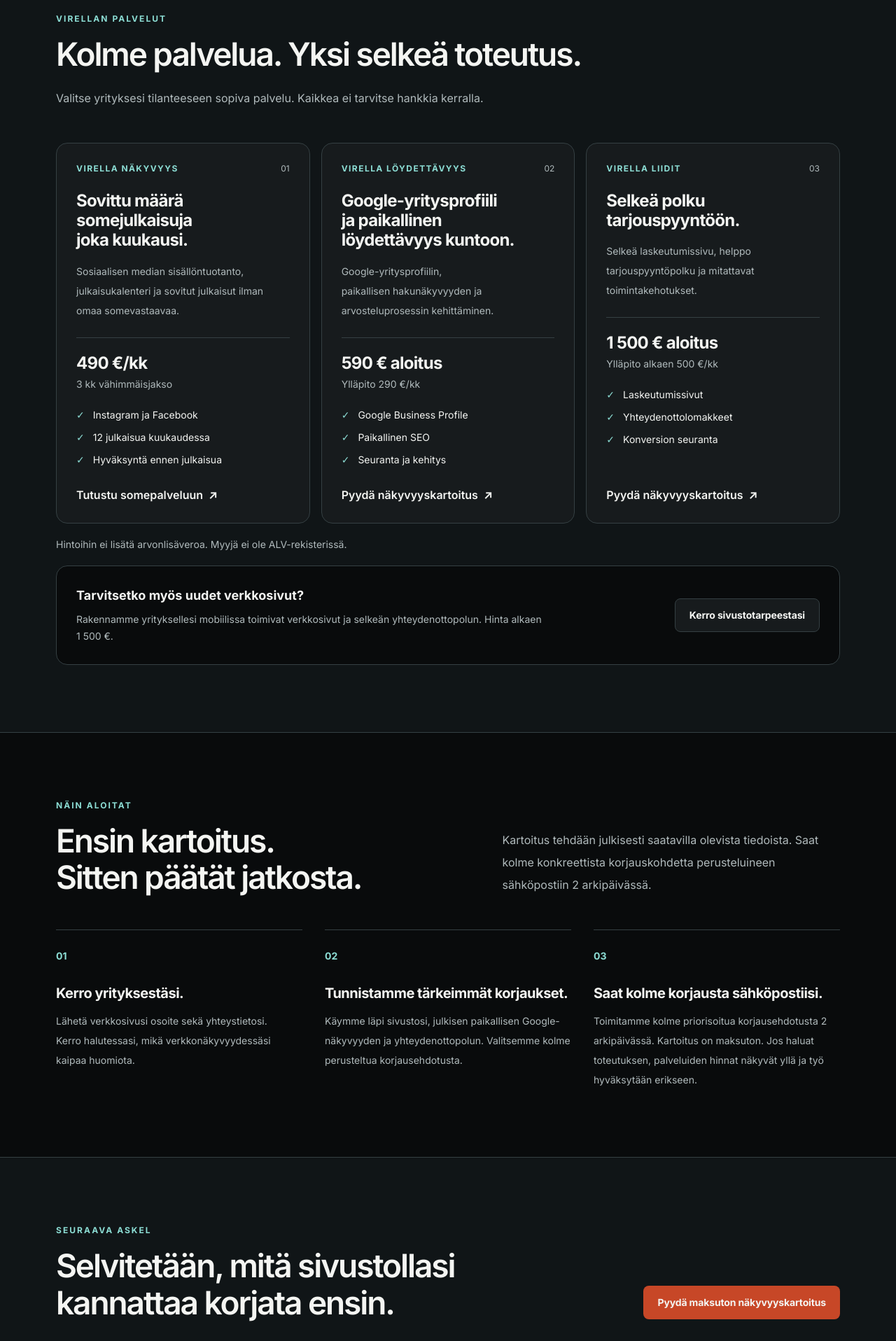
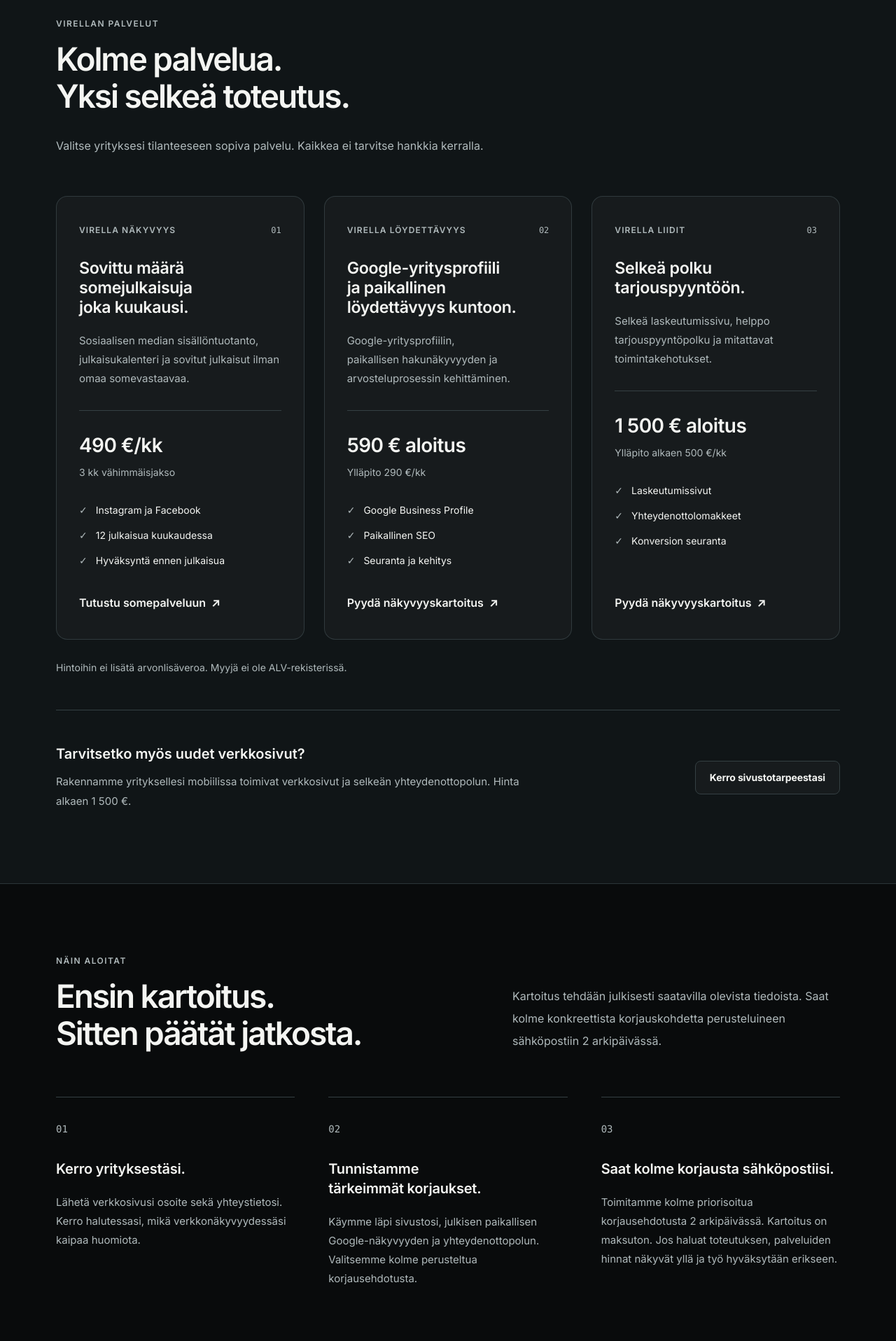
Before and after one commit to Jambovisuaalit/virella-helsinki-web, a Next.js app: page / in a window 1280 px wide. Shown: the part 1900-3816 px from the top of the page at 70% size. Built offline with nearby package versions, Linux system fonts and the light colour scheme.

Commit message:
style: establish calmer vertical rhythm and reduce card visual noise across homepage

```diff
--- a/app/page.tsx
+++ b/app/page.tsx
@@ -160,46 +160,46 @@ export default function Home() {
           </SectionContainer>
         </section>
 
-        <section id="palvelut" className="scroll-mt-28 border-y border-border bg-cloud py-20 sm:py-24" aria-labelledby="services-title">
+        <section id="palvelut" className="scroll-mt-28 border-y border-border/75 bg-cloud py-[clamp(5.5rem,8vw,8rem)]" aria-labelledby="services-title">
           <SectionContainer>
-            <div className="max-w-[760px]">
-              <p className="text-xs font-bold uppercase tracking-[0.17em] text-brand">Virellan palvelut</p>
-              <h2 id="services-title" className="mt-4 text-[clamp(2.1rem,4vw,3.25rem)] font-bold leading-[1.12] tracking-[-0.045em]">
+            <div className="max-w-[670px]">
+              <p className="text-xs font-semibold uppercase tracking-[0.12em] text-muted">Virellan palvelut</p>
+              <h2 id="services-title" className="mt-6 text-[clamp(2.05rem,3.9vw,3.25rem)] font-semibold leading-[1.16] tracking-[-0.02em]">
                 Kolme palvelua. Yksi selkeä toteutus.
               </h2>
-              <p className="mt-5 text-base leading-8 text-muted">
+              <p className="mt-7 text-base leading-8 text-muted">
                 Valitse yrityksesi tilanteeseen sopiva palvelu. Kaikkea ei tarvitse hankkia kerralla.
               </p>
             </div>
-            <div className="mt-12 grid gap-4 lg:grid-cols-3">
+            <div className="mt-14 grid gap-6 lg:grid-cols-3 lg:gap-7">
               {services.map((service) => (
-                <article key={service.name} className="flex h-full flex-col rounded-2xl border border-border bg-surface p-6 sm:p-7">
+                <article key={service.name} className="flex h-full flex-col rounded-2xl border border-border/85 bg-surface px-7 py-9 sm:px-8 sm:py-10">
                   <div className="flex items-center justify-between gap-3">
-                    <p className="text-xs font-bold uppercase tracking-[0.12em] text-brand">{service.name}</p>
-                    <span className="text-xs text-muted">{service.number}</span>
+                    <p className="text-xs font-semibold uppercase tracking-[0.09em] text-muted">{service.name}</p>
+                    <span className="font-mono text-xs text-muted">{service.number}</span>
                   </div>
-                  <h3 className="mt-6 text-2xl font-bold leading-[1.17] tracking-[-0.03em] text-foreground">{service.headline}</h3>
-                  <p className="mt-4 text-sm leading-7 text-muted">{service.description}</p>
-                  <div className="mt-6 border-t border-border pt-5" aria-label={`${service.name} -palvelun hinta`}>
-                    <p className="text-2xl font-bold tracking-[-0.03em] text-foreground">{service.price}</p>
-                    <p className="mt-1 text-sm text-muted">{service.priceDetail}</p>
+                  <h3 className="mt-8 text-[1.45rem] font-semibold leading-[1.22] tracking-[-0.015em] text-foreground">{service.headline}</h3>
+                  <p className="mt-5 text-[15px] leading-[1.8] text-muted">{service.description}</p>
+                  <div className="mt-8 border-t border-border pt-7" aria-label={`${service.name} -palvelun hinta`}>
+                    <p className="text-[1.75rem] font-semibold tracking-[-0.02em] text-foreground">{service.price}</p>
+                    <p className="mt-2 text-sm text-muted">{service.priceDetail}</p>
                   </div>
-                  <ul className="mt-6 space-y-3 text-sm text-foreground">
+                  <ul className="mt-8 space-y-3 text-sm leading-6 text-foreground">
                     {service.details.map((detail) => (
-                      <li key={detail} className="flex gap-3"><span className="text-brand" aria-hidden="true">✓</span>{detail}</li>
+                      <li key={detail} className="flex gap-3"><span className="text-muted" aria-hidden="true">✓</span>{detail}</li>
                     ))}
                   </ul>
-                  <a href={service.href} className="mt-9 inline-flex min-h-11 items-center font-semibold text-brand underline decoration-brand/40 underline-offset-4 hover:text-brand-strong lg:mt-auto lg:pt-7">
+                  <a href={service.href} className="mt-10 inline-flex min-h-11 items-center font-semibold text-foreground underline decoration-border underline-offset-[6px] transition-colors hover:decoration-foreground lg:mt-auto lg:pt-9">
                     {service.action} <span aria-hidden="true" className="ml-2">↗</span>
                   </a>
                 </article>
               ))}
             </div>
-            <p className="mt-5 text-sm text-muted">{taxConfig.publicMessage}</p>
-            <div className="mt-5 flex flex-col gap-4 rounded-2xl border border-border bg-background p-6 sm:flex-row sm:items-center sm:justify-between sm:p-7">
+            <p className="mt-7 text-sm leading-6 text-muted">{taxConfig.publicMessage}</p>
+            <div className="mt-12 flex flex-col gap-7 border-t border-border pt-10 sm:flex-row sm:items-center sm:justify-between sm:pt-12">
               <div>
-                <h3 className="text-lg font-bold text-foreground">Tarvitsetko myös uudet verkkosivut?</h3>
-                <p className="mt-2 max-w-2xl text-sm leading-6 text-muted">
+                <h3 className="text-xl font-semibold text-foreground">Tarvitsetko myös uudet verkkosivut?</h3>
+                <p className="mt-3 max-w-2xl text-[15px] leading-7 text-muted">
                   Rakennamme yrityksellesi mobiilissa toimivat verkkosivut ja selkeän yhteydenottopolun. Hinta alkaen 1 500 €.
                 </p>
               </div>
@@ -208,12 +208,12 @@ export default function Home() {
           </SectionContainer>
         </section>
 
-        <section id="prosessi" className="scroll-mt-28 py-20 sm:py-24" aria-labelledby="process-title">
+        <section id="prosessi" className="scroll-mt-28 py-[clamp(5.5rem,8vw,8rem)]" aria-labelledby="process-title">
           <SectionContainer>
-            <div className="grid gap-8 md:grid-cols-[1.1fr_0.9fr] md:gap-12">
+            <div className="grid gap-9 md:grid-cols-[1.1fr_0.9fr] md:gap-20">
               <div>
-                <p className="text-xs font-bold uppercase tracking-[0.17em] text-brand">Näin aloitat</p>
-                <h2 id="process-title" className="mt-4 text-[clamp(2.1rem,4vw,3.1rem)] font-bold leading-[1.12] tracking-[-0.045em]">
+                <p className="text-xs font-semibold uppercase tracking-[0.12em] text-muted">Näin aloitat</p>
+                <h2 id="process-title" className="mt-6 text-[clamp(2.05rem,3.8vw,3.2rem)] font-semibold leading-[1.16] tracking-[-0.02em]">
                   Ensin kartoitus. Sitten päätät jatkosta.
                 </h2>
               </div>
@@ -221,24 +221,24 @@ export default function Home() {
                 Kartoitus tehdään julkisesti saatavilla olevista tiedoista. Saat kolme konkreettista korjauskohdetta perusteluineen sähköpostiin 2 arkipäivässä.
               </p>
             </div>
-            <ol className="mt-12 grid gap-8 md:grid-cols-3">
+            <ol className="mt-16 grid gap-10 md:grid-cols-3 md:gap-12">
               {steps.map((step) => (
-                <li key={step.number} className="border-t border-border pt-6">
-                  <span className="text-sm font-bold text-brand">{step.number}</span>
-                  <h3 className="mt-7 text-xl font-bold tracking-[-0.025em]">{step.title}</h3>
-                  <p className="mt-3 text-sm leading-7 text-muted">{step.description}</p>
+                <li key={step.number} className="border-t border-border pt-8">
+                  <span className="font-mono text-sm text-muted">{step.number}</span>
+                  <h3 className="mt-8 text-xl font-semibold tracking-[-0.01em]">{step.title}</h3>
+                  <p className="mt-5 text-[15px] leading-[1.8] text-muted">{step.description}</p>
                 </li>
               ))}
             </ol>
           </SectionContainer>
         </section>
 
-        <section id="yhteys" className="scroll-mt-28 border-t border-border bg-cloud py-20 sm:py-24" aria-labelledby="contact-title">
+        <section id="yhteys" className="scroll-mt-28 border-t border-border/75 bg-cloud py-[clamp(6rem,9vw,9rem)]" aria-labelledby="contact-title">
           <SectionContainer>
-            <div className="flex flex-col gap-8 md:flex-row md:items-center md:justify-between">
+            <div className="flex flex-col gap-10 md:flex-row md:items-center md:justify-between md:gap-20">
               <div className="max-w-[730px]">
-                <p className="text-xs font-bold uppercase tracking-[0.17em] text-brand">Seuraava askel</p>
-                <h2 id="contact-title" className="mt-4 text-[clamp(2.1rem,4vw,3.2rem)] font-bold leading-[1.12] tracking-[-0.045em]">
+                <p className="text-xs font-semibold uppercase tracking-[0.12em] text-muted">Seuraava askel</p>
+                <h2 id="contact-title" className="mt-6 text-[clamp(2.05rem,3.8vw,3.2rem)] font-semibold leading-[1.16] tracking-[-0.02em]">
                   Selvitetään, mitä sivustollasi kannattaa korjata ensin.
                 </h2>
                 <p className="mt-5 text-base leading-8 text-muted">
```
